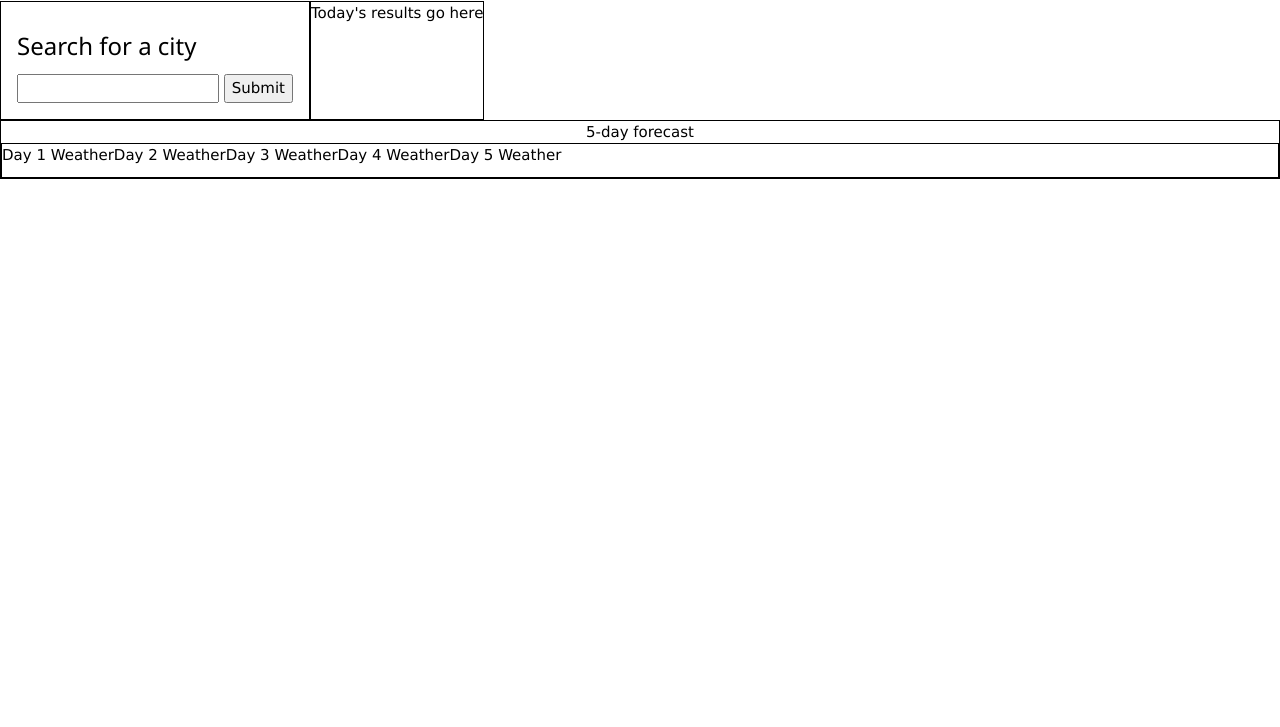
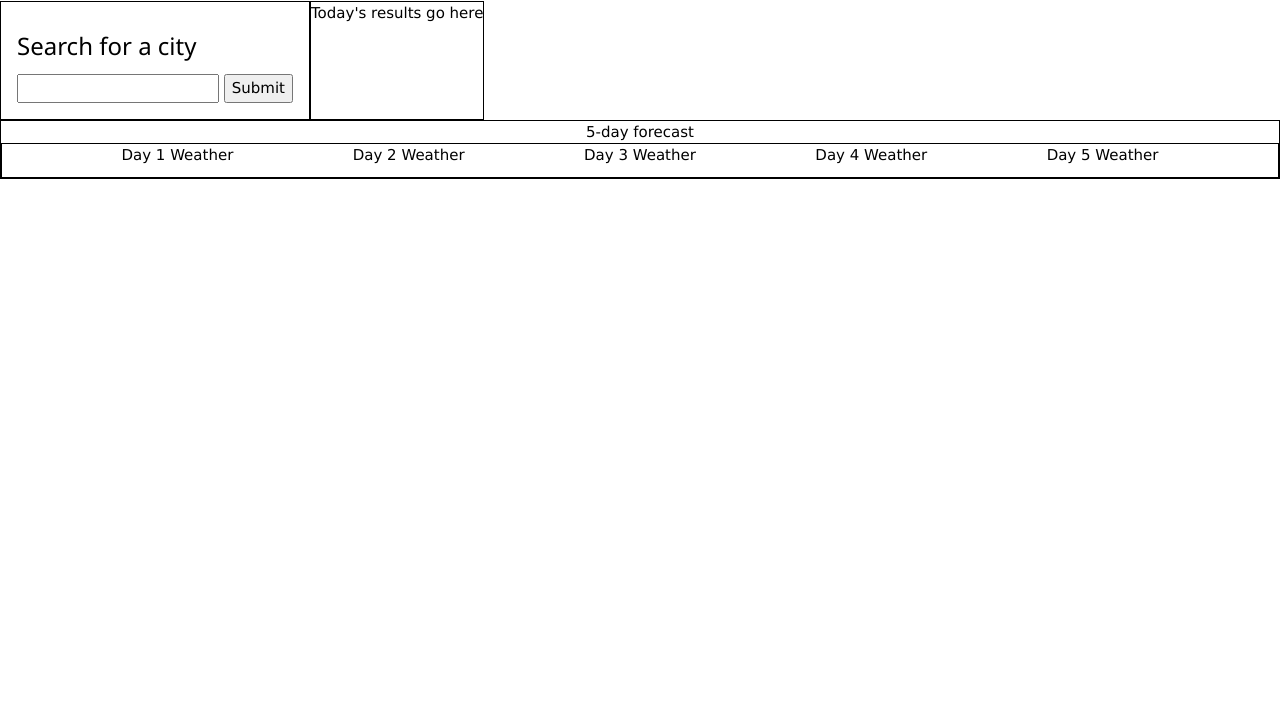
Before and after one commit to NelsonD93/Weather-App, a plain HTML site: page index.html in a window 1280 px wide. Shown: the part 73-800 px from the top of the page. Drawn offline with nearby package versions, Linux system fonts and the light colour scheme.

Commit message:
Formatted 5-day forecast w/ spacing.

```diff
--- a/assets/styles.css
+++ b/assets/styles.css
@@ -9,4 +9,6 @@
 #forecastContainer {
     display: flex;
     flex-direction: row;
+    flex-wrap: wrap;
+    justify-content: space-evenly;
 }
```
